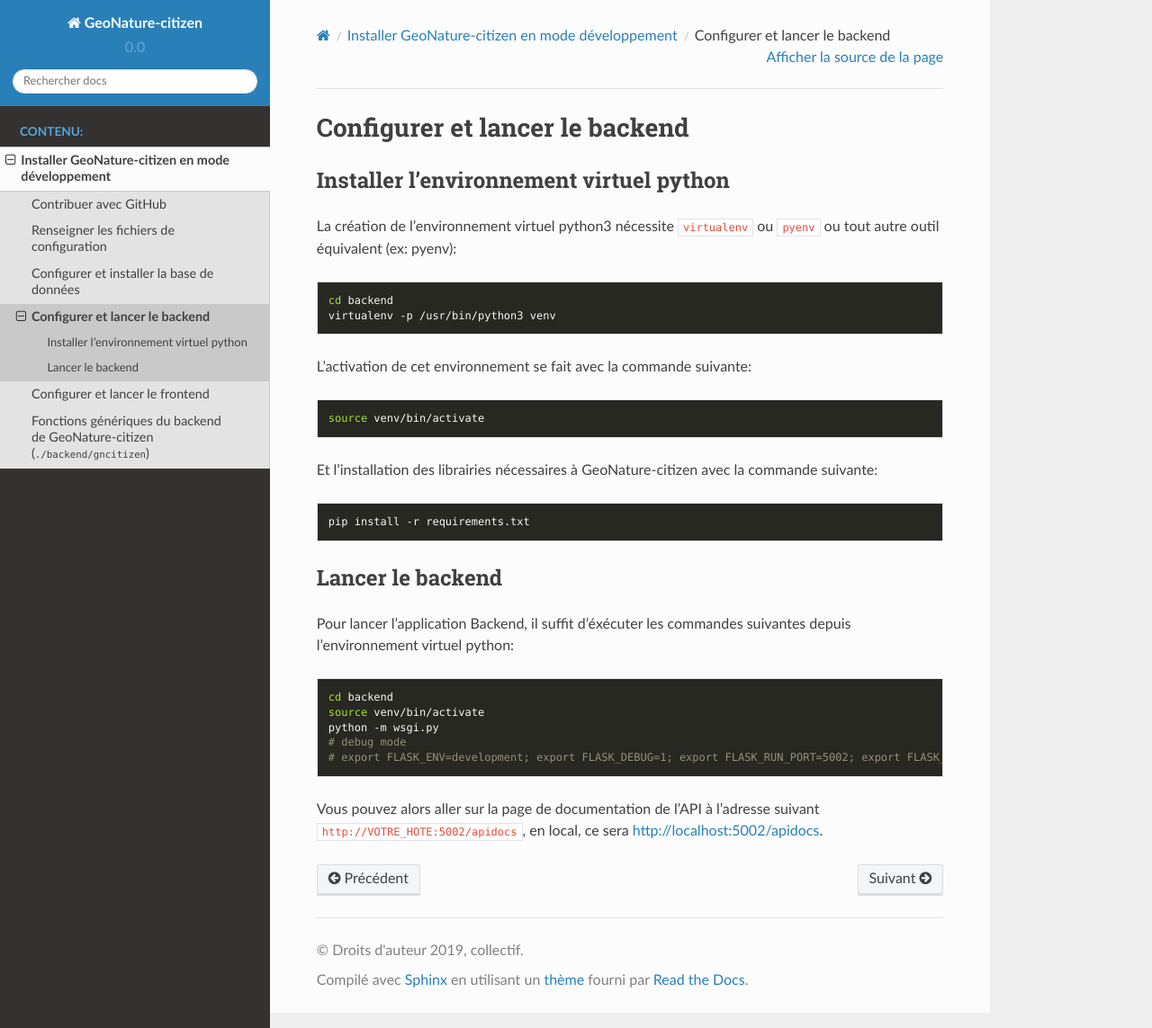
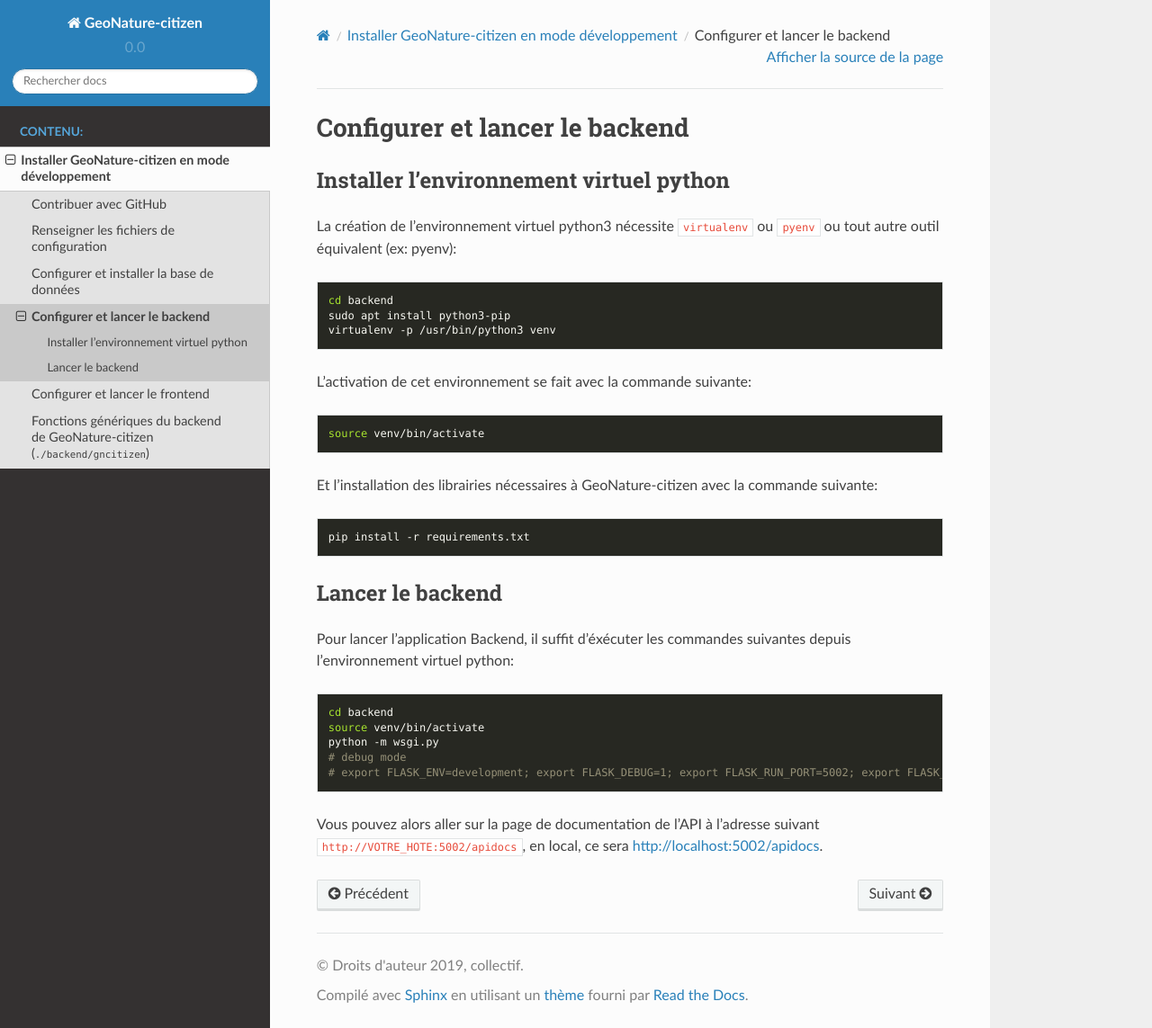
Before and after one commit to PnX-SI/GeoNature-citizen, a Sphinx documentation site: the page built from docs/devs/init_launch_backend.rst, in a window 1280 px wide and 1143 px high. Shown: the whole window at 90% size. Built offline with Sphinx 7.4.7 and the Read the Docs theme 2.0.0, drawn with Linux system fonts in a browser that asks for light colours.

Commit message:
Update init_launch_backend.rst

```diff
--- a/docs/devs/init_launch_backend.rst
+++ b/docs/devs/init_launch_backend.rst
@@ -12,6 +12,7 @@ ou ``pyenv`` ou tout autre outil équivalent (ex: pyenv):
 .. code-block:: bash
 
     cd backend
+    sudo apt install python3-pip
     virtualenv -p /usr/bin/python3 venv
 
 L'activation de cet environnement se fait avec la commande suivante:
```
